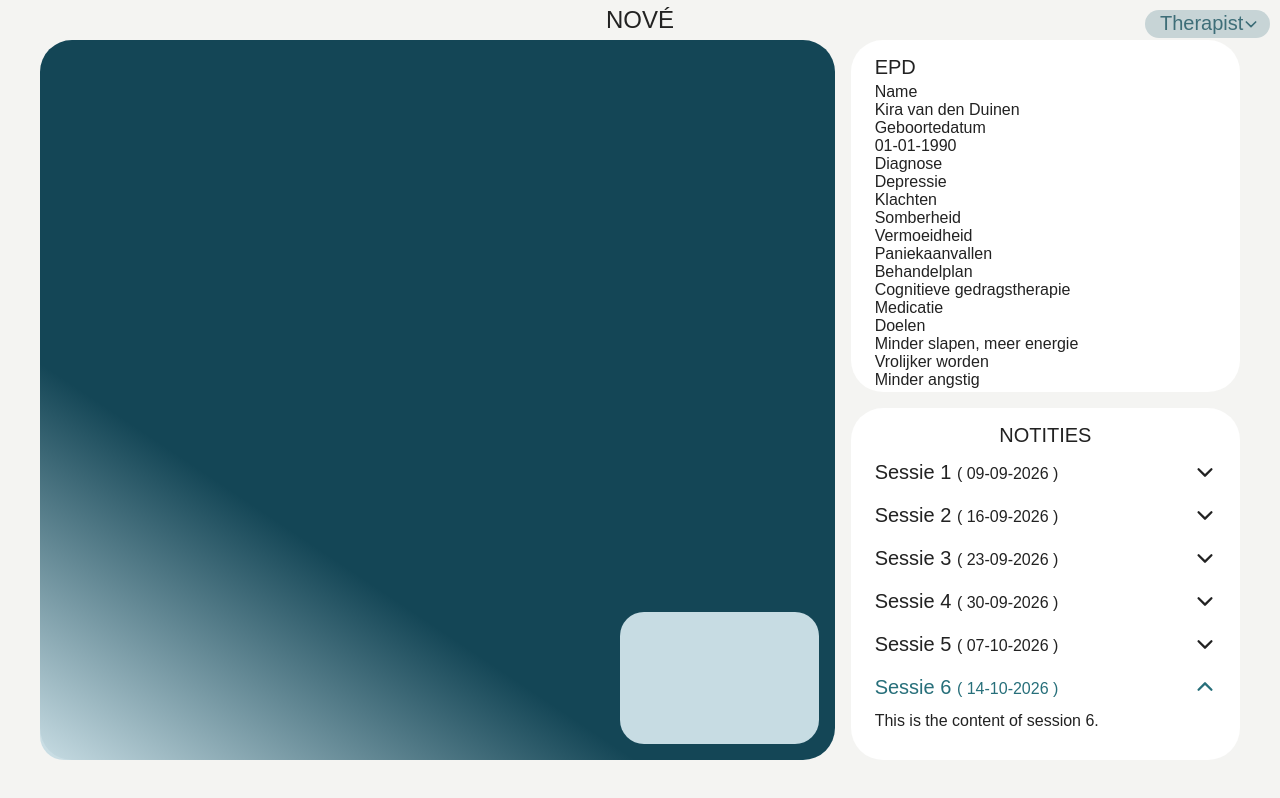
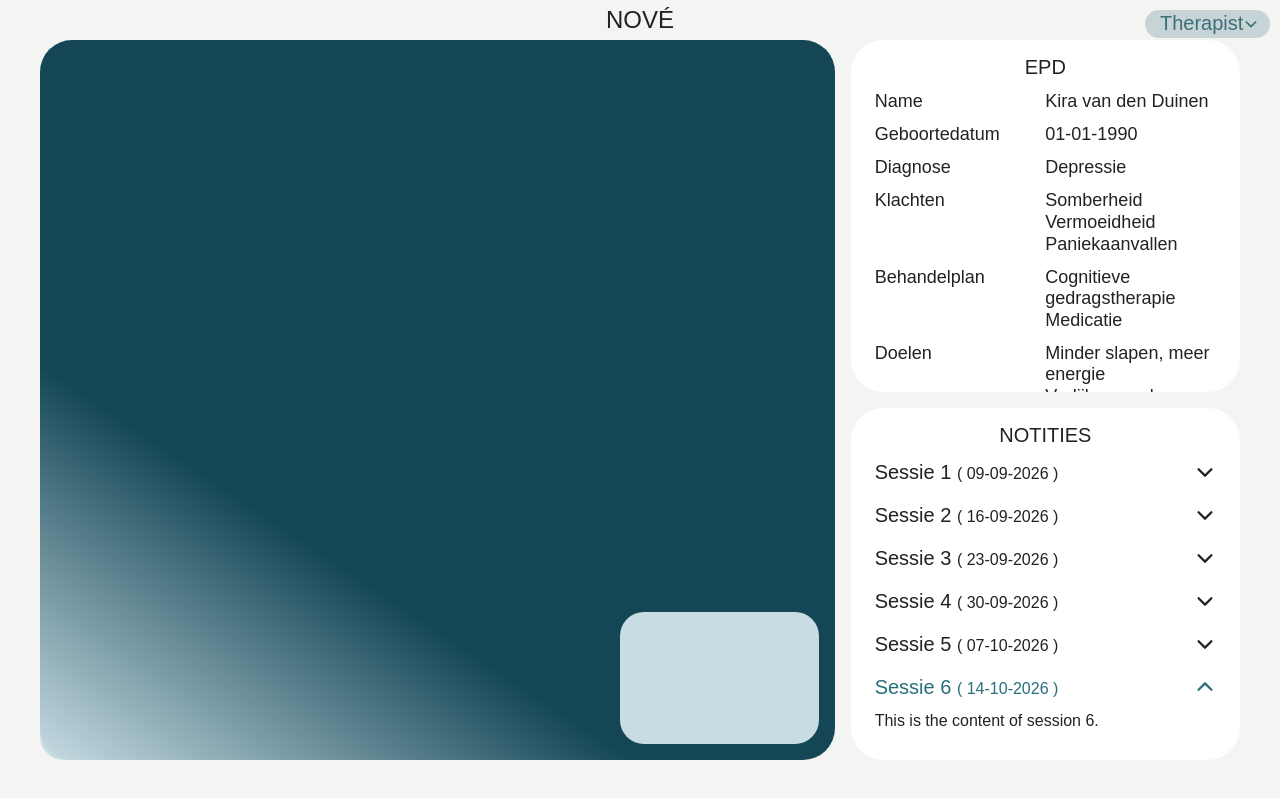
Before and after one commit to Sophievanderburg/FMP_testHeatmap, a React (Create React App) app: page / in a window 1280 px wide. Built offline with nearby package versions, Linux system fonts and the light colour scheme; a web font is replaced by a local one.

Commit message:
styling EPD

```diff
--- a/src/components/Epd.css
+++ b/src/components/Epd.css
@@ -0,0 +1,23 @@
+.epd h1 {
+  width: 100%;
+  text-align: center;
+  margin-bottom: 12px;
+}
+
+.epd-item {
+  display: grid;
+  grid-template-columns: 1fr 1fr;
+  margin: 12px 0;
+  row-gap: 1px;
+}
+
+.epd-item h2 {
+  font-size: 18px;
+  font-weight: 500;
+}
+
+.epd-item p {
+  font-size: 18px;
+  font-weight: 400;
+  grid-column: 2/3;
+}
--- a/src/screens/TherapistScreen.css
+++ b/src/screens/TherapistScreen.css
@@ -39,6 +39,7 @@
 .epd {
   grid-column: 5/7;
   grid-row: 1/4;
+  overflow-y: scroll;
 
   padding: 1em 1.5em;
 }
```
